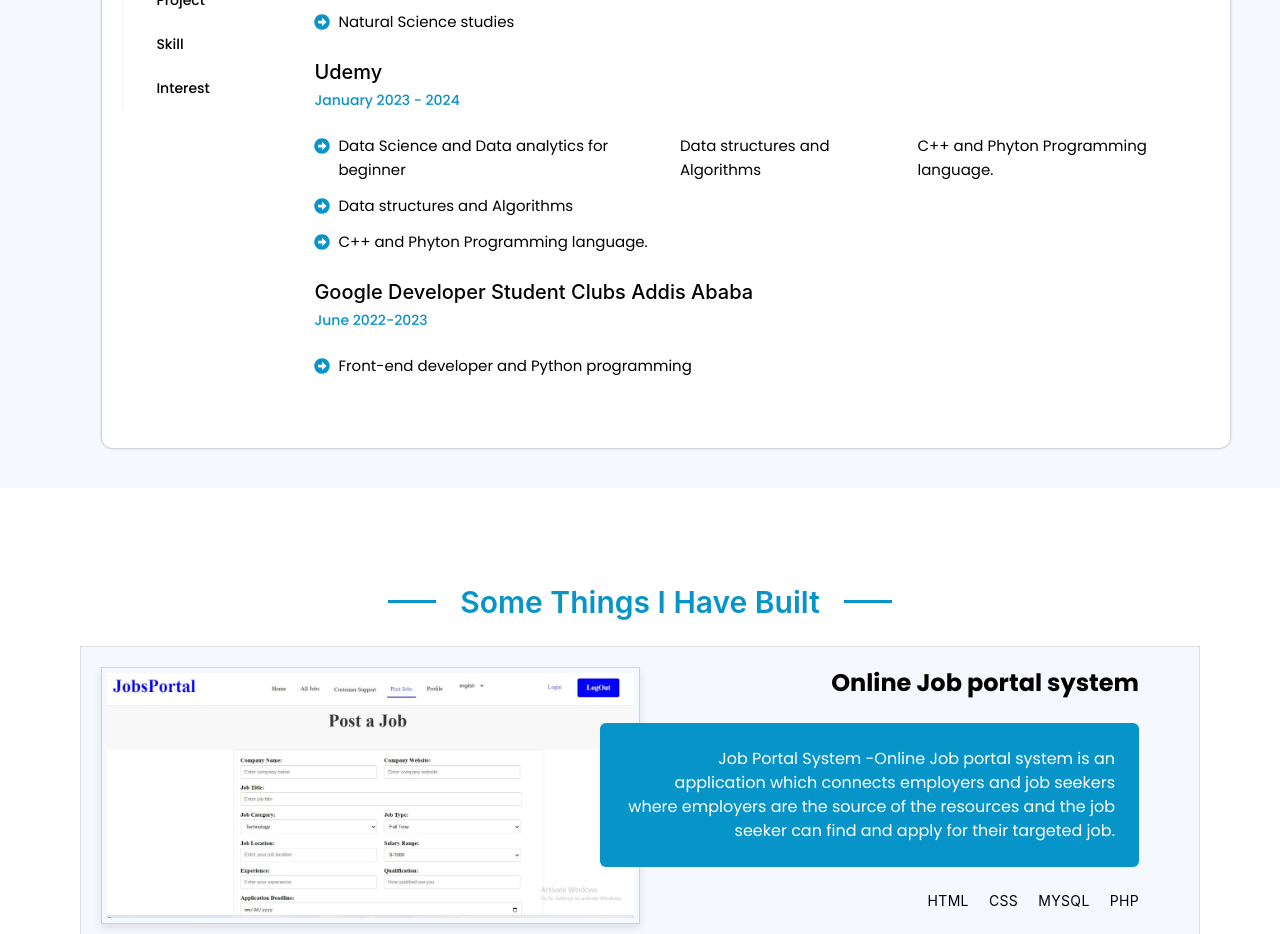
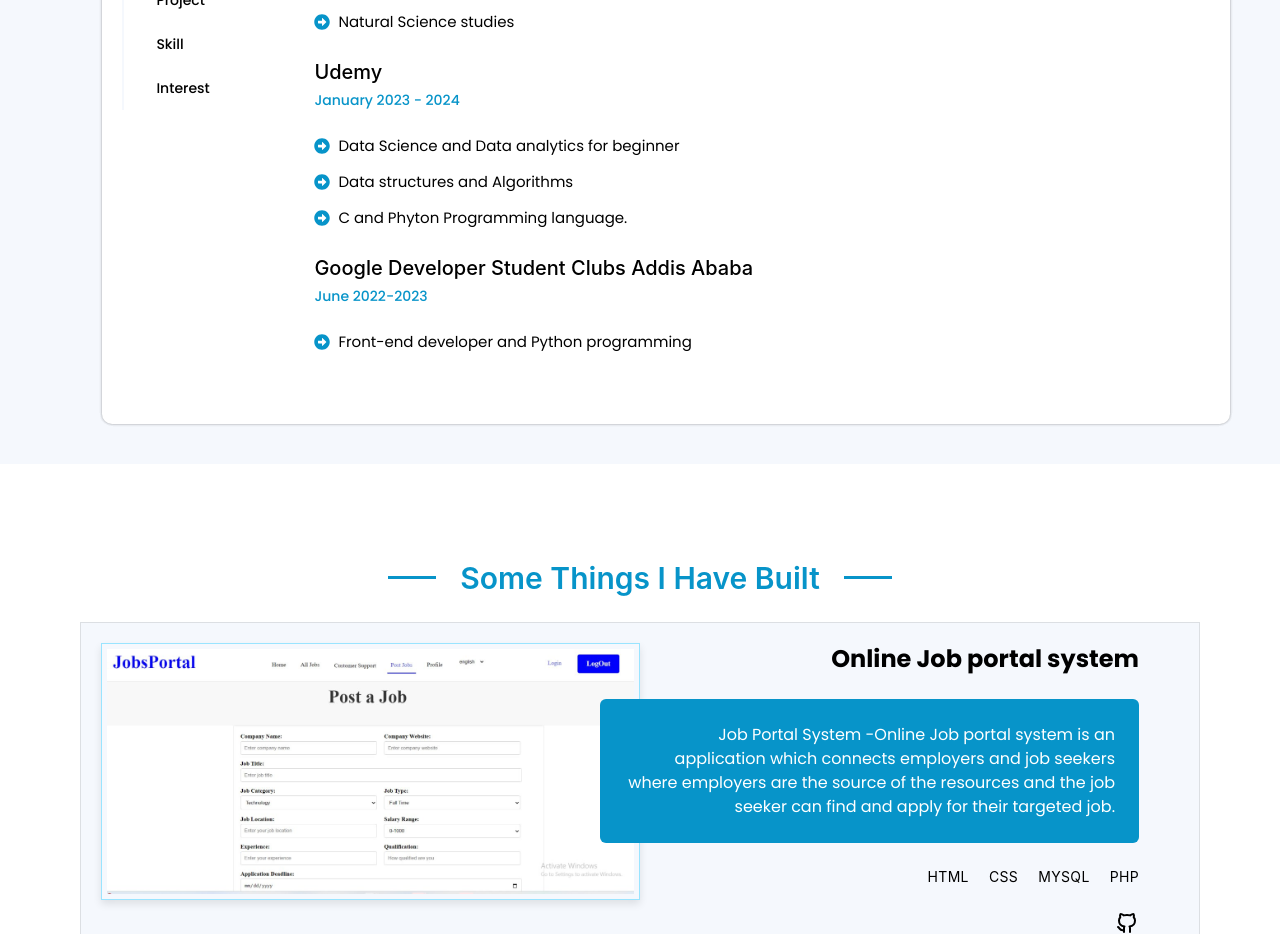
Before and after one commit to yohanis-tadese/personal-portfolio-v3, a React (Vite) app: page / in a window 1280 px wide. Shown: the part 2160-3094 px from the top of the page. Built offline with nearby package versions, Linux system fonts and the light colour scheme; a web font is replaced by a local one.

Commit message:
Update Education.jsx

```diff
--- a/src/Components/resume/resumeComponent/Education.jsx
+++ b/src/Components/resume/resumeComponent/Education.jsx
@@ -37,12 +37,7 @@
           <span style={{ fontSize: "15px" }}>
            Data Science and Data analytics for beginner
           </span>
-          <span style={{ fontSize: "15px" }}>
-          Data structures and Algorithms
-          </span>
-          <span style={{ fontSize: "15px" }}>
-          C++ and Phyton Programming language.
-          </span>
+
         </li>
            <li className="text-base flex gap-2 text-textDark">
           <span className="text-textGreen mt-1 text-textroyalBlue">
@@ -59,7 +54,7 @@
           </span>
 
           <span style={{ fontSize: "15px" }}>
-          C++ and Phyton Programming language.
+          C and Phyton Programming language.
           </span>
         </li>
       </ul>
```
